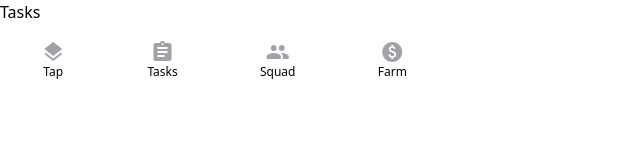
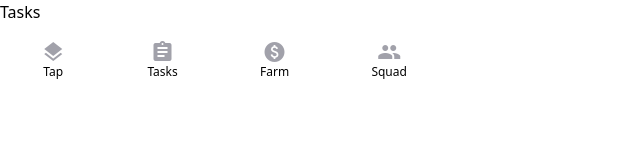
Before and after one commit to Pradise2/thelunar, a React (Create React App) app: page /tasks in a window 1280 px wide. Shown: the top 160 px of the page, without its empty margins (0-640 px from the left). Built offline with nearby package versions, Linux system fonts and the light colour scheme.

Commit message:
Initial commit

```diff
--- a/src/Component/Footer.js
+++ b/src/Component/Footer.js
@@ -12,14 +12,15 @@ const Footer = () => {
           <span className="material-icons text-zinc-400">assignment</span>
         Tasks
       </Link>
+      <Link to="/farm" className="flex flex-col items-center">
+      <span className="material-icons text-zinc-400">paid</span>
+        Farm
+      </Link>
       <Link to="/squad"className="flex flex-col items-center">
       <span className="material-icons text-zinc-400">group</span>
         Squad
       </Link>
-      <Link to="/farm" className="flex flex-col items-center">
-      <span className="material-icons text-zinc-400">paid</span>
-        Farm
-      </Link>
+
       </div>
   );
 };
--- a/src/Pages/Home.js
+++ b/src/Pages/Home.js
@@ -37,7 +37,7 @@ const Home = () => {
 
   <div className="bg-zinc-800 rounded-xl p-2 w-full max-w-md flex text-sm font-normal justify-between items-center py-5">
     <p className="px-3 text-lg">80 <span className="text-purple-400 px-2 text-lg">LAR</span></p>
-    <button className="bg-purple-700 p-2 px-3 rounded-lg">
+    <button className="bg-purple-700 py-2 px-3 rounded-lg">
       Claim
     </button>
   </div>
```
